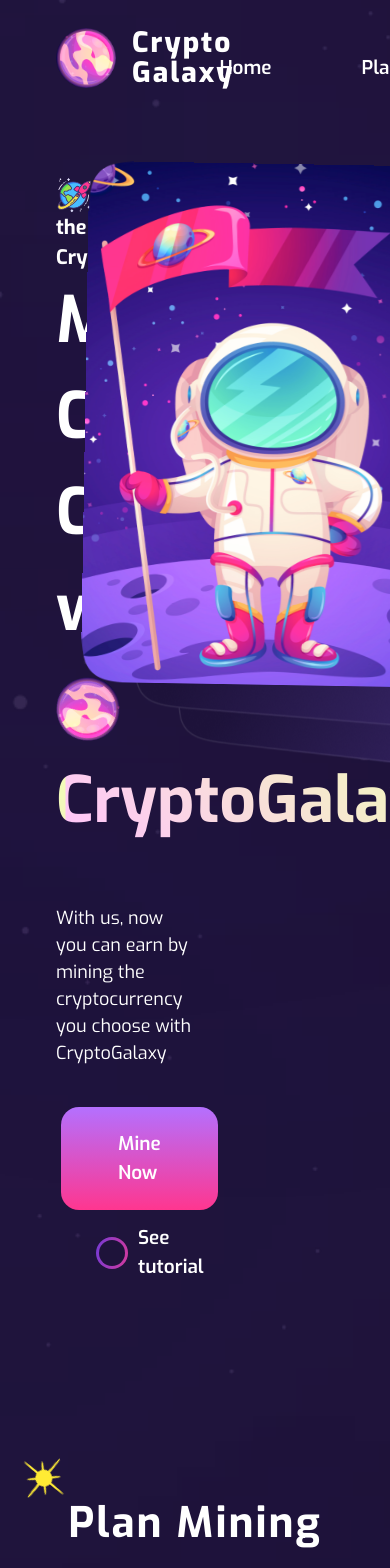
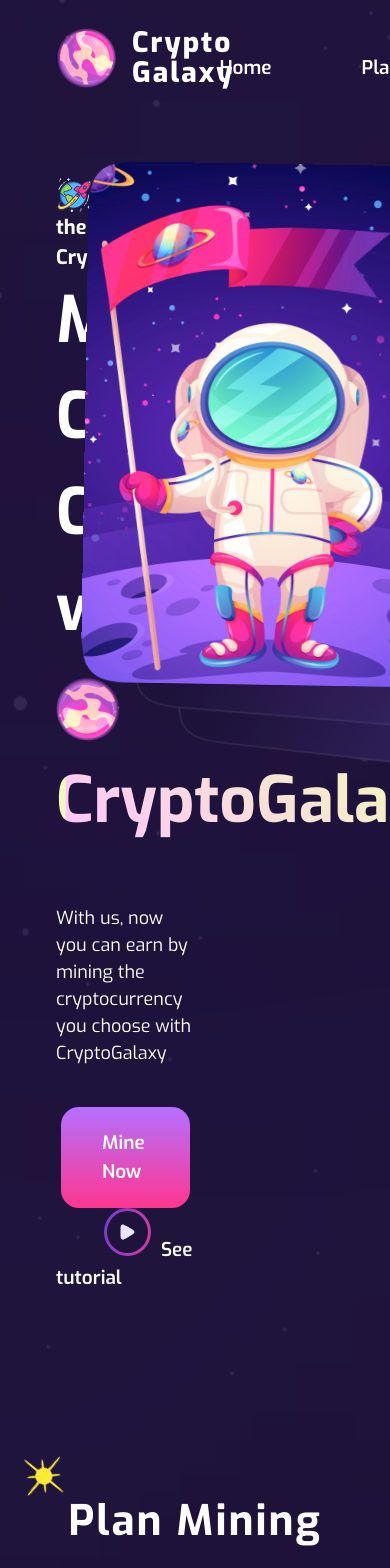
Before and after one commit to dicka88/crypto-galaxy, a React (Vite) app: page / in a window 390 px wide. Shown: the top 1568 px of the page. Built offline with nearby package versions, Linux system fonts and the light colour scheme.

Commit message:
Update: adjust responsive padding size

```diff
--- a/src/components/buttons/PrimaryButton.jsx
+++ b/src/components/buttons/PrimaryButton.jsx
@@ -13,7 +13,7 @@
   color: white;
   margin: 0 5px;
   font-weight: 600;
-  padding: 10px 30px;
+  padding: 0.75rem 2rem;
   font-size: 19px;
   vertical-align: middle;
   border: solid 2px transparent;
--- a/src/components/buttons/SecondaryButton.jsx
+++ b/src/components/buttons/SecondaryButton.jsx
@@ -5,17 +5,14 @@
   &:hover {
     background: -webkit-linear-gradient(45deg, #FBFFAA,#ff10a9);
     -webkit-background-clip: text;
-    -webkit-text-fill-color: transparent;
   }
-  display: inline-flex;
-  align-items: center;
   font-weight: 600;
   transition: 0.5s;
   vertical-align: middle;
   margin: 0 5px;
   border-radius: 18px;
   color: white;
-  padding: 14px 30px;
+  padding: 0.75em 2em;
   font-size: 19px;
 `
 
--- a/src/components/buttons/StartedButton.jsx
+++ b/src/components/buttons/StartedButton.jsx
@@ -11,7 +11,7 @@
   color: white;
   margin: 0 5px;
   font-weight: 600;
-  padding: 20px 54px;
+  padding: 1em 2em;
   font-size: 19px;
   border: solid 3px transparent;
   background-image: linear-gradient(rgba(255, 255, 255, 0), rgba(255, 255, 255, 0)), linear-gradient(180deg, #B470FF, #FF368F);
```
